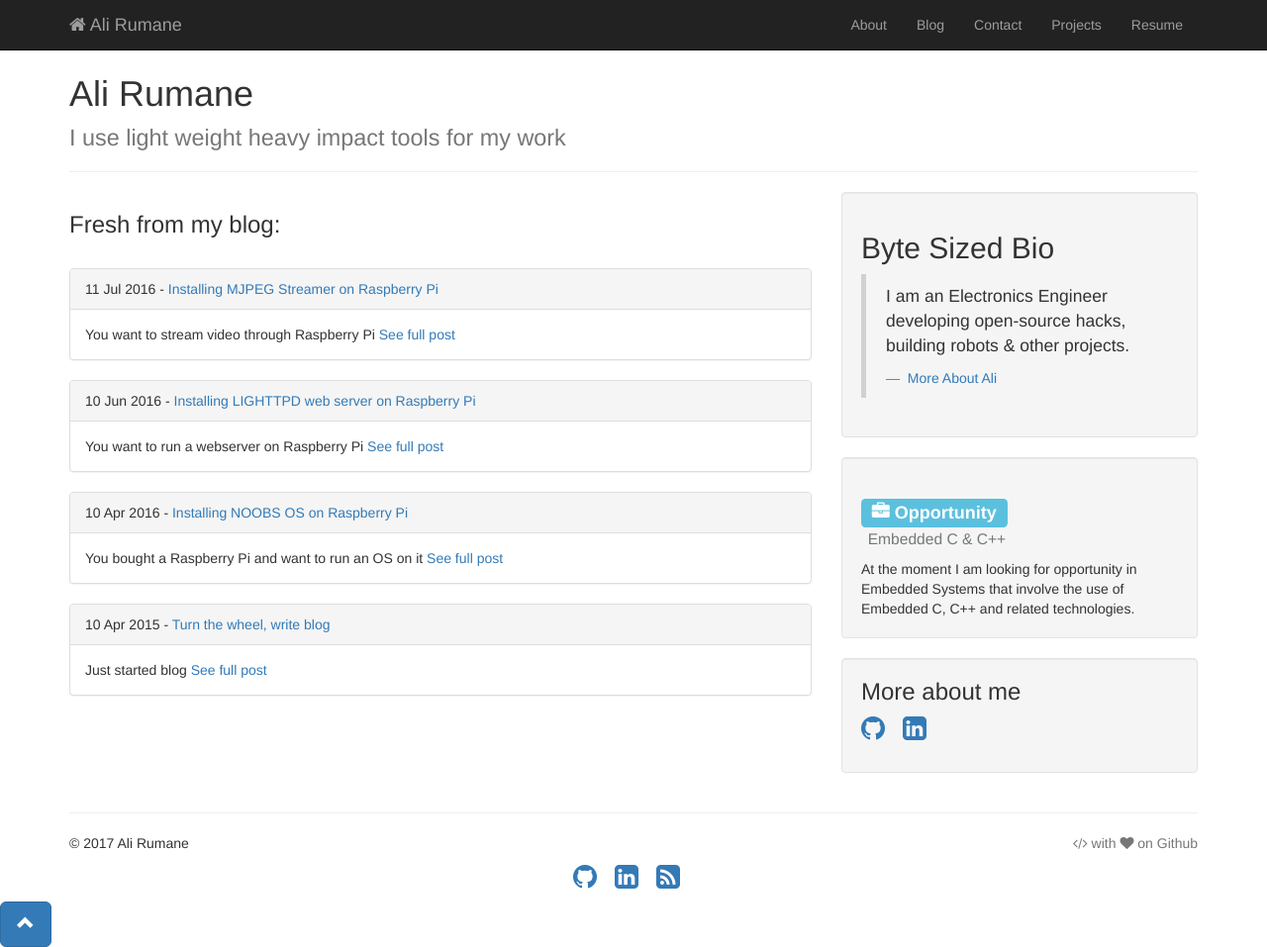
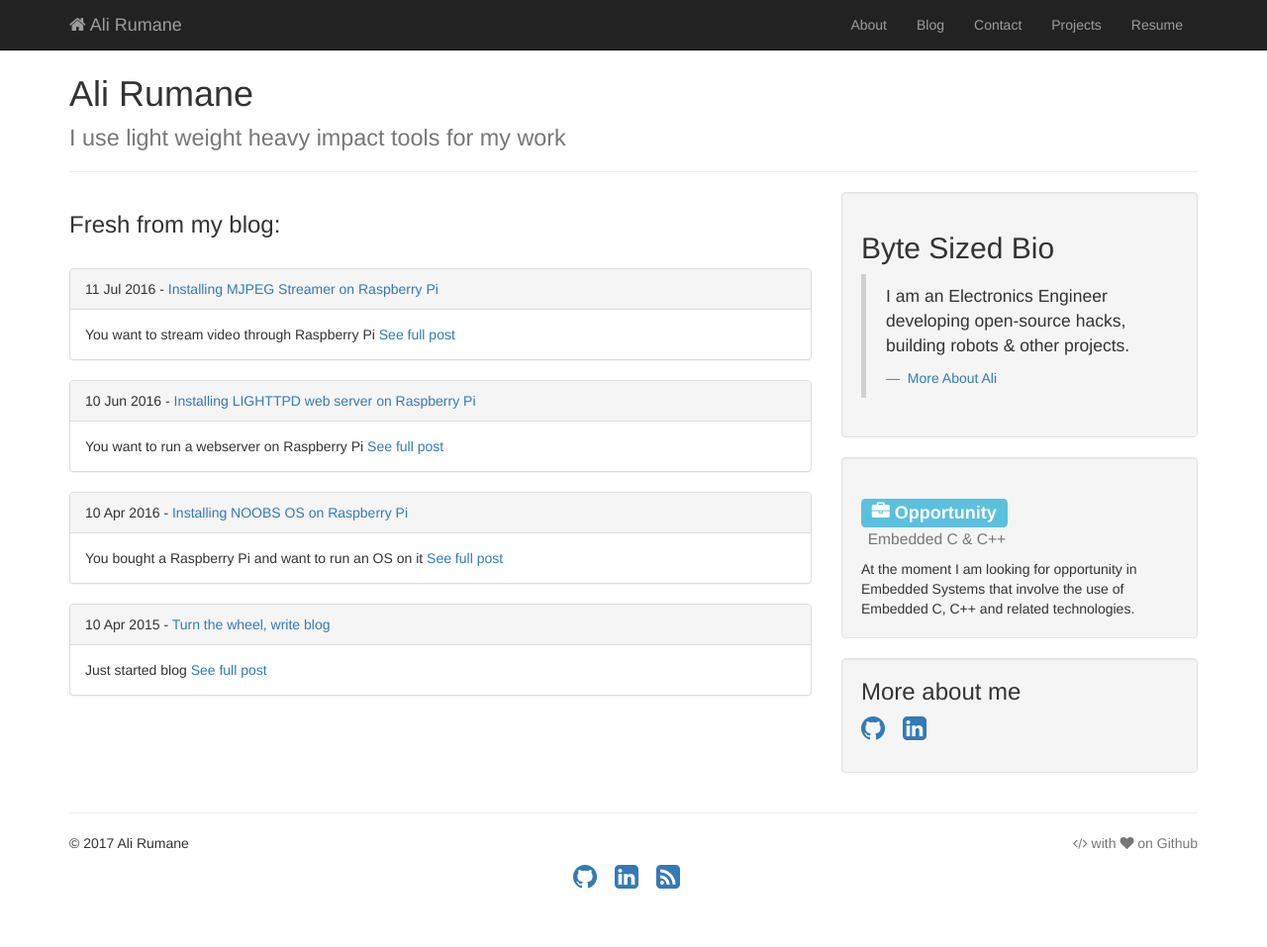
Before and after one commit to alirumane/ali-backup, a Jekyll site: the page built from index.md, in a window 1280 px wide and 957 px high. Shown: the whole window at 99% size. Built offline with Jekyll 4.4.1, drawn with Linux system fonts in a browser that asks for light colours; nearby versions of some CDN libraries; library files that are not in the unit come from our copies.

Commit message:
Update style.css

```diff
--- a/assets/themes/bootstrap/css/style.css
+++ b/assets/themes/bootstrap/css/style.css
@@ -74,3 +74,12 @@
     margin: 0 auto;
     display: block;
 }
+
+/* Back-to-Top */
+.back-to-top {
+    cursor: pointer;
+    position: fixed;
+    bottom: 20px;
+    right: 20px;
+    display:none;
+}
```
